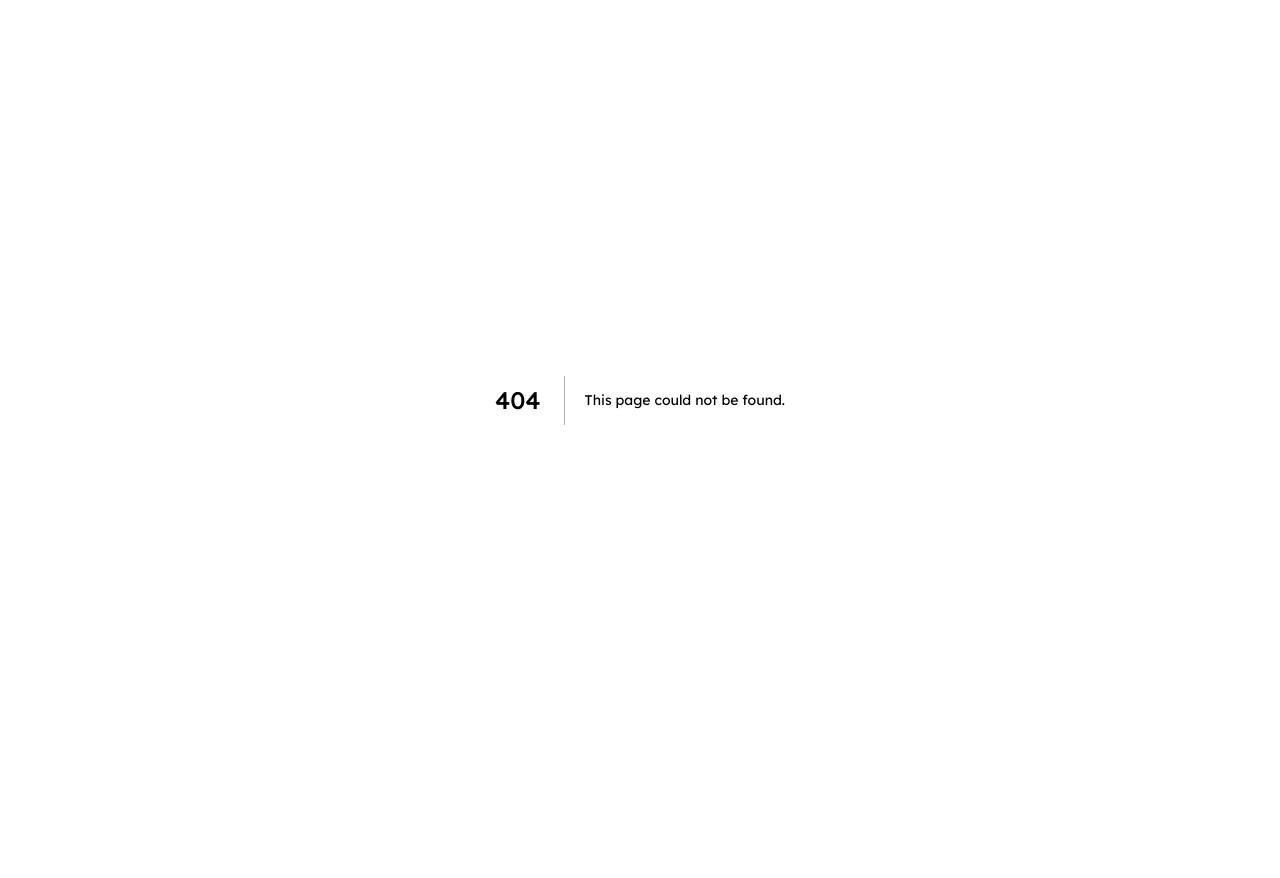
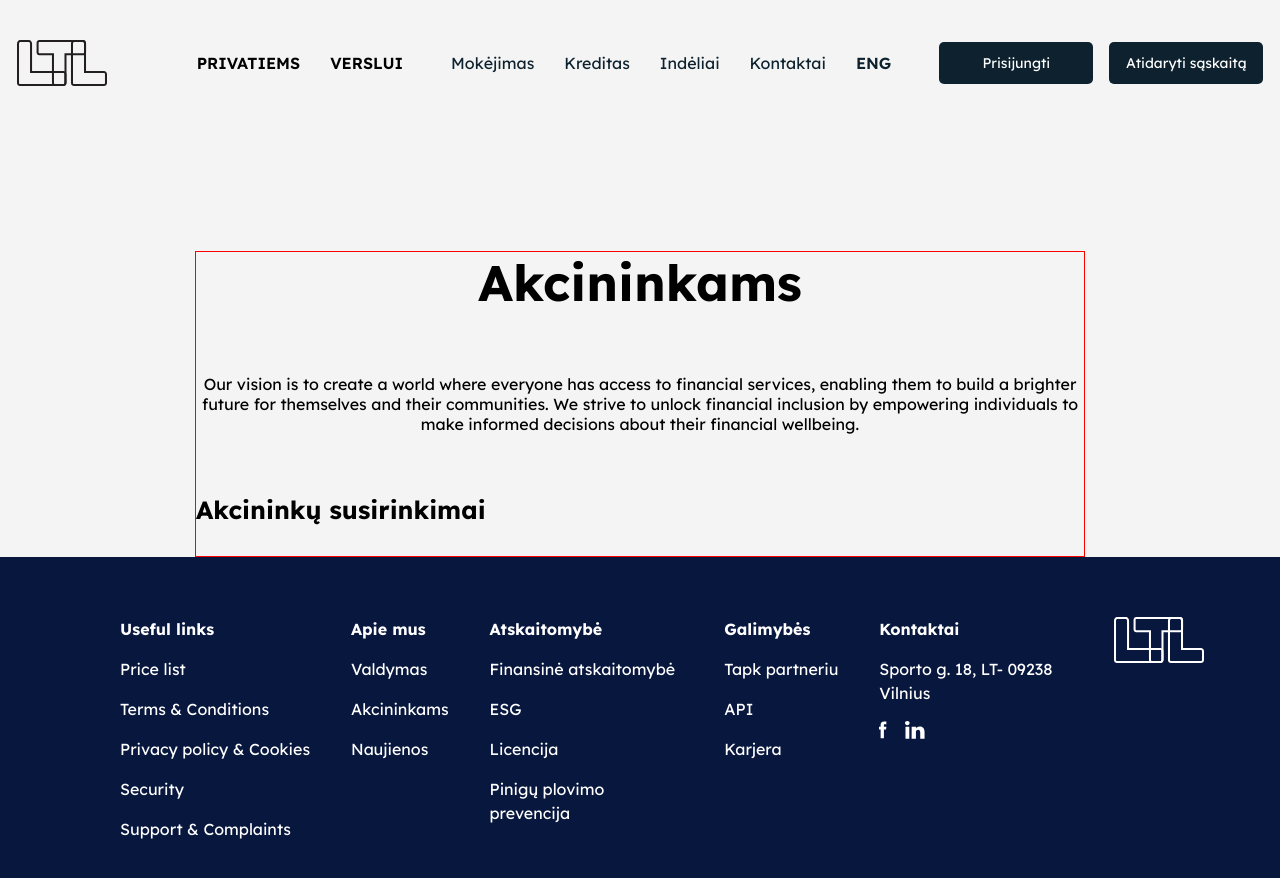
Before and after one commit to pinenetcoder/ltllanding, a Next.js app: page /share-holders in a window 1280 px wide. Before the commit this address had no page. Shown: the top 878 px of the page. Before the commit the page ends 800 px from the top, so only its background shows below. Built offline with nearby package versions, Linux system fonts and the light colour scheme.

Commit message:
LLP-28-  Share Holders Page

```diff
--- /dev/null
+++ b/src/pages/share-holders.js
@@ -0,0 +1,26 @@
+import styles from "@/styles/share-holders.module.scss";
+import IndexLayout from "@/Layouts/IndexLayout";
+import Link from "next/link";
+
+export default function ShareHolders() {
+   return (
+      <IndexLayout>
+         <main>
+            <section className={styles.shareHoldersSection}>
+               <div className={styles.shareHoldersWrapper}>
+                  <h2>Akcininkams</h2>
+                  <p>Our vision is to create a world where everyone has access to financial services,
+                     enabling them to build a brighter future for themselves and their communities.
+                     We strive to unlock financial inclusion by empowering individuals to make informed
+                     decisions about their financial wellbeing.
+                  </p>
+                  <h3>Akcininkų susirinkimai</h3>
+                  <ul>
+
+                  </ul>
+               </div>
+            </section>
+         </main>
+      </IndexLayout>
+   )
+}
--- /dev/null
+++ b/src/styles/share-holders.module.scss
@@ -0,0 +1,32 @@
+.shareHoldersSection {
+   padding: 128px 0 0 0;
+
+   .shareHoldersWrapper {
+      max-width: 890px;
+      margin: 0 auto;
+      border: solid 1px red;
+
+      h2 {
+         font-size: 50px;
+         font-weight: 700;
+         line-height: 62px;
+         text-align: center;
+         margin-bottom: 60px;
+      }
+
+      p {
+         font-size: 16px;
+         font-weight: 400;
+         line-height: 20px;
+         text-align: center;
+         margin-bottom: 60px;
+      }
+
+      h3 {
+         font-size: 25px;
+         font-weight: 700;
+         line-height: 32px;
+         margin-bottom: 30px;
+      }
+   }
+}
```
